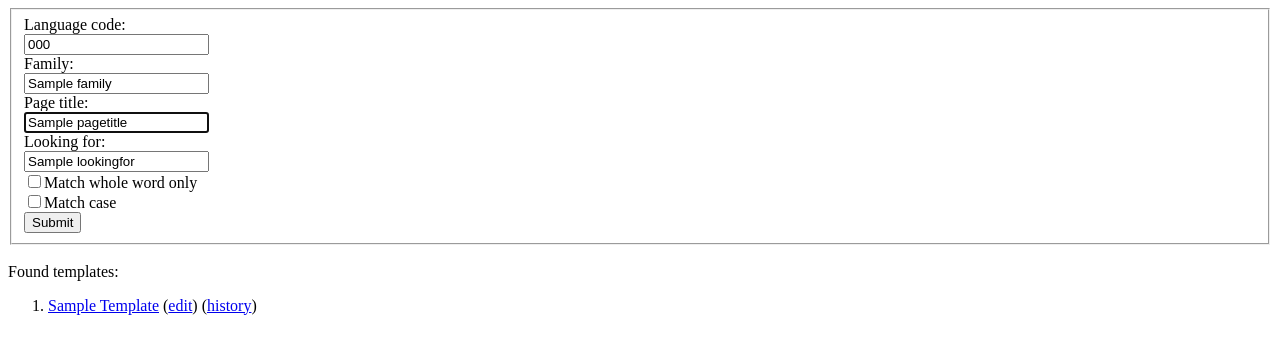
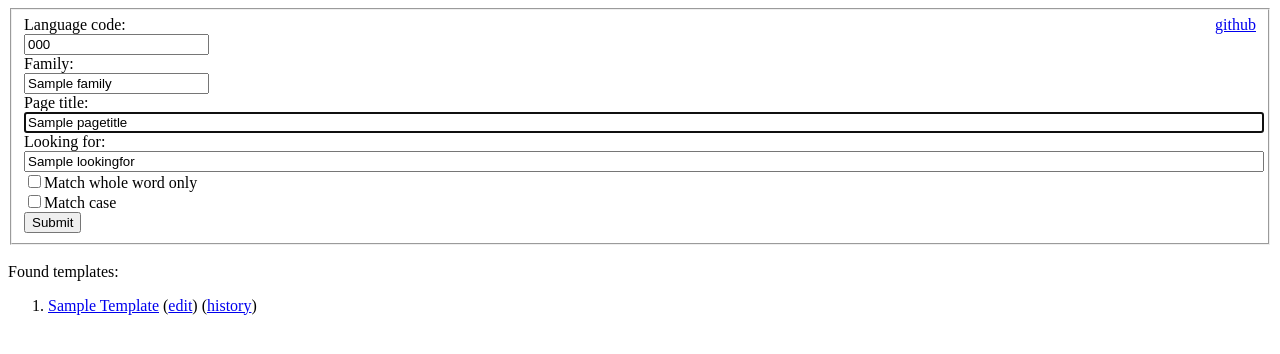
Before and after one commit to 5j9/whichsub, a Flask app: template templates/main.html in a window 1280 px wide. Shown: the top 354 px of the page. Run offline with Flask 2, Linux system fonts and the light colour scheme; the template is opened without the code that fills it: most values are stand-ins (such as "Sample title", 1, 10 or a date in 2020).

Commit message:
Add github link, make title and lookingfor fields 100% width

```diff
--- a/templates/main.html
+++ b/templates/main.html
@@ -13,9 +13,9 @@
             Family:<br>
             <input type="text" name="family" value="{{ family }}"><br>
             Page title:<br>
-            <input type="text" name="pagetitle" value="{{ pagetitle }}" autofocus><br>
+            <input type="text" name="pagetitle" value="{{ pagetitle }}" autofocus style="width: 100%"><br>
             Looking for:<br>
-            <input type="text" name="lookingfor" value="{{ lookingfor }}"><br>
+            <input type="text" name="lookingfor" value="{{ lookingfor }}" style="width: 100%"><br>
             <input type="checkbox" name="wholeword" {{ 'checked' if wholeword else '' }}>Match whole word only<br>
             <input type="checkbox" name="matchcase" {{ 'checked' if matchcase else '' }}>Match case<br>
             <input type="hidden" name="matchcase"/>
@@ -38,4 +38,5 @@
          No Results Found.
     {% endif %}
   </body>
+  <p style="position: absolute; right: 1.5em; top: 0;"><a href="https://github.com/5j9/whichsub">github</a></p>
 </html>
```
